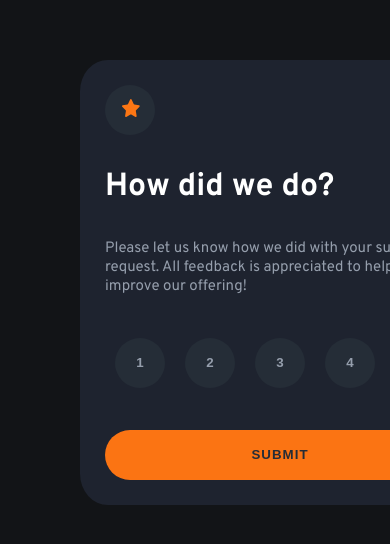
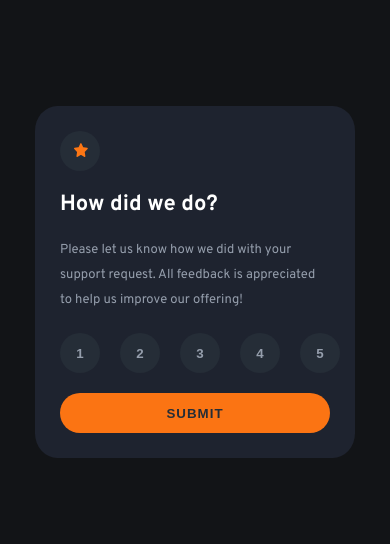
Before and after one commit to AlejandroGispert/interactive-rating, a Next.js app: page / in a window 390 px wide. Shown: the part 140-684 px from the top of the page. Built offline with nearby package versions, Linux system fonts and the light colour scheme.

Commit message:
added responsiveness 533px downwards

```diff
--- a/app/page.module.css
+++ b/app/page.module.css
@@ -139,6 +139,61 @@
 }
 @media (max-width: 1440px) {
 }
+@media (max-width: 530px) {
+  .starButton {
+    width: 40px;
+    height: 40px;
+  }
+  .page {
+    padding: 20px;
+  }
+  .ratingButtonContainer {
+    width: 300px;
+    margin: -10px;
+  }
+  .ratingButton {
+    width: 40px;
+    height: 40px;
+  }
+  .card {
+    width: 320px;
+    gap: 20px;
+  }
+  .h1 {
+    font-size: 22px;
+  }
+  .paragraph {
+    width: 270px;
+    font-size: small;
+    line-height: 25px;
+  }
+  .submitButton {
+    width: 100%;
+    height: 40px;
+  }
+  .starButtonImage {
+    width: 14px;
+    height: 14px;
+    margin-left: 2px;
+  }
+
+  .thankYouCardContainer {
+    padding: 10px;
+    gap: 22px;
+  }
+  .thanksDiv {
+    padding: 6px;
+    padding-top: 8px;
+    width: 180px;
+
+    font-size: 14px;
+  }
+  .thanksCard {
+    width: 330px;
+
+    padding: 25px;
+  }
+}
 
 @media (max-width: 375px) {
   .starButton {
@@ -191,13 +246,7 @@
   }
   .thanksCard {
     width: 330px;
-    display: flex;
-    flex-direction: column;
-    gap: 32px;
-    grid-row-start: 2;
-    background-color: var(--inBetween);
-    color: var(--White);
-    border-radius: 7%;
+
     padding: 25px;
   }
 }
```
